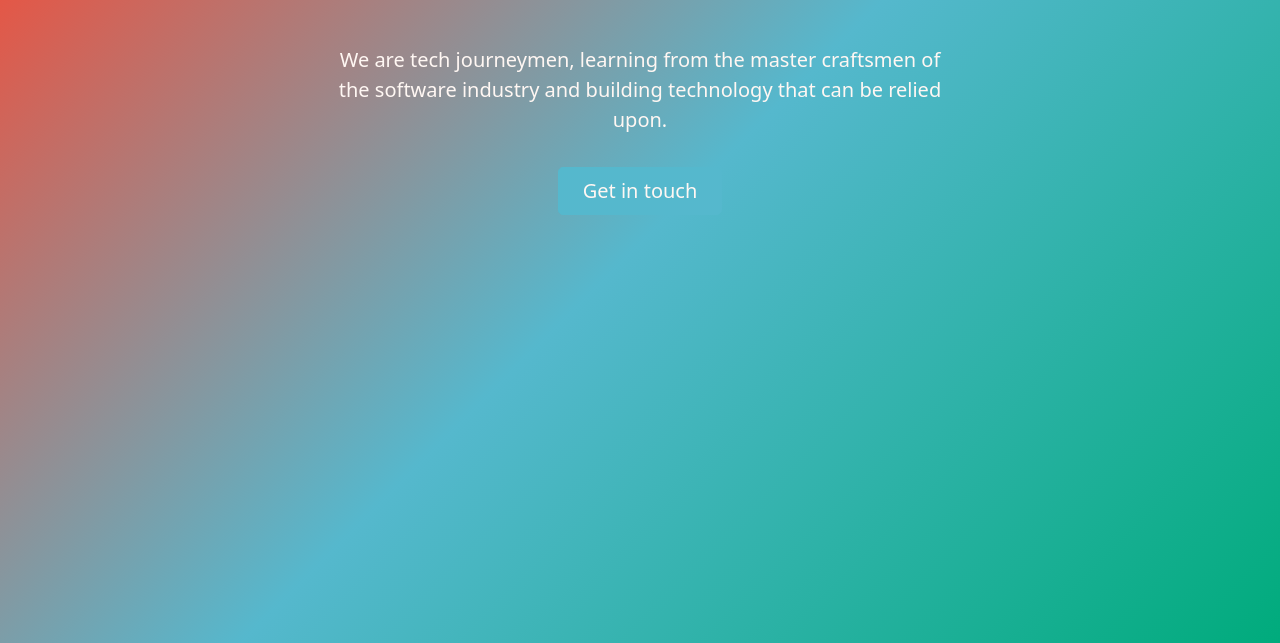
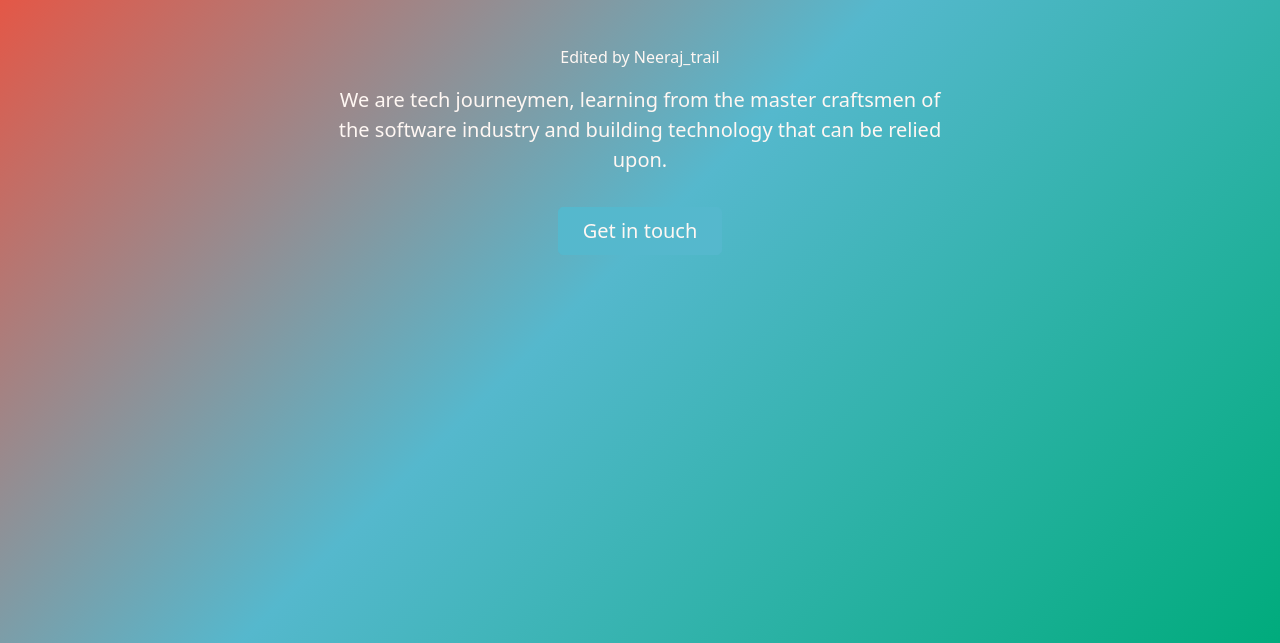
Before and after one commit to vaibhav-trial/journeymen.tech, a plain HTML site: page index.html in a window 1280 px wide. Shown: the part 157-800 px from the top of the page. Drawn offline with Linux system fonts and the light colour scheme.

Commit message:
neeraj first edit

```diff
--- a/index.html
+++ b/index.html
@@ -48,6 +48,7 @@
     </nav>
     <div id="home" class="px-4 py-5 mb-5 text-center jumbotron">
       <h1 class="display-5 fw-bold my-5">Tech Journeymen</h1>
+      <p>Edited by Neeraj_trail</p>
       <div class="col-lg-6 mx-auto">
         <p class="lead mb-4">We are tech journeymen, learning from the master craftsmen of the software industry and building technology that can be relied upon.</p>
         <div class="d-grid gap-2 d-sm-flex justify-content-sm-center">
```
